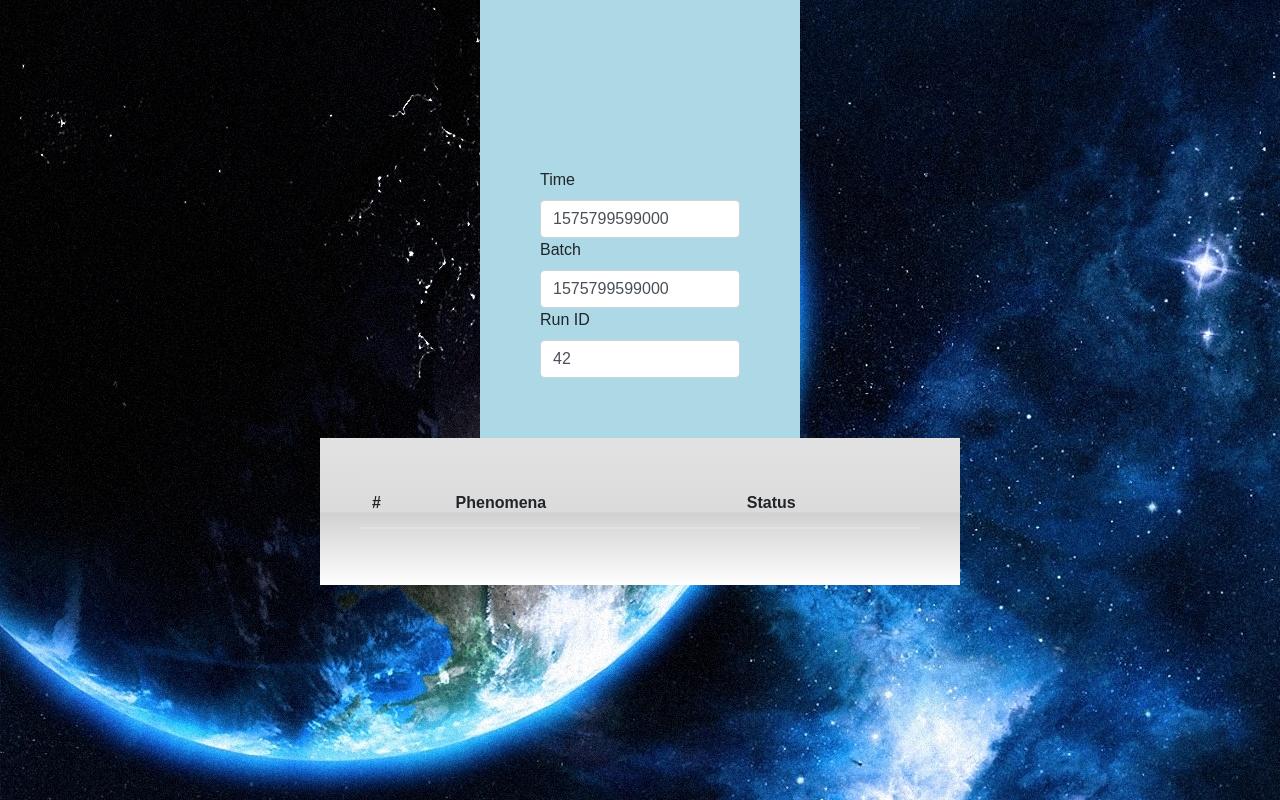
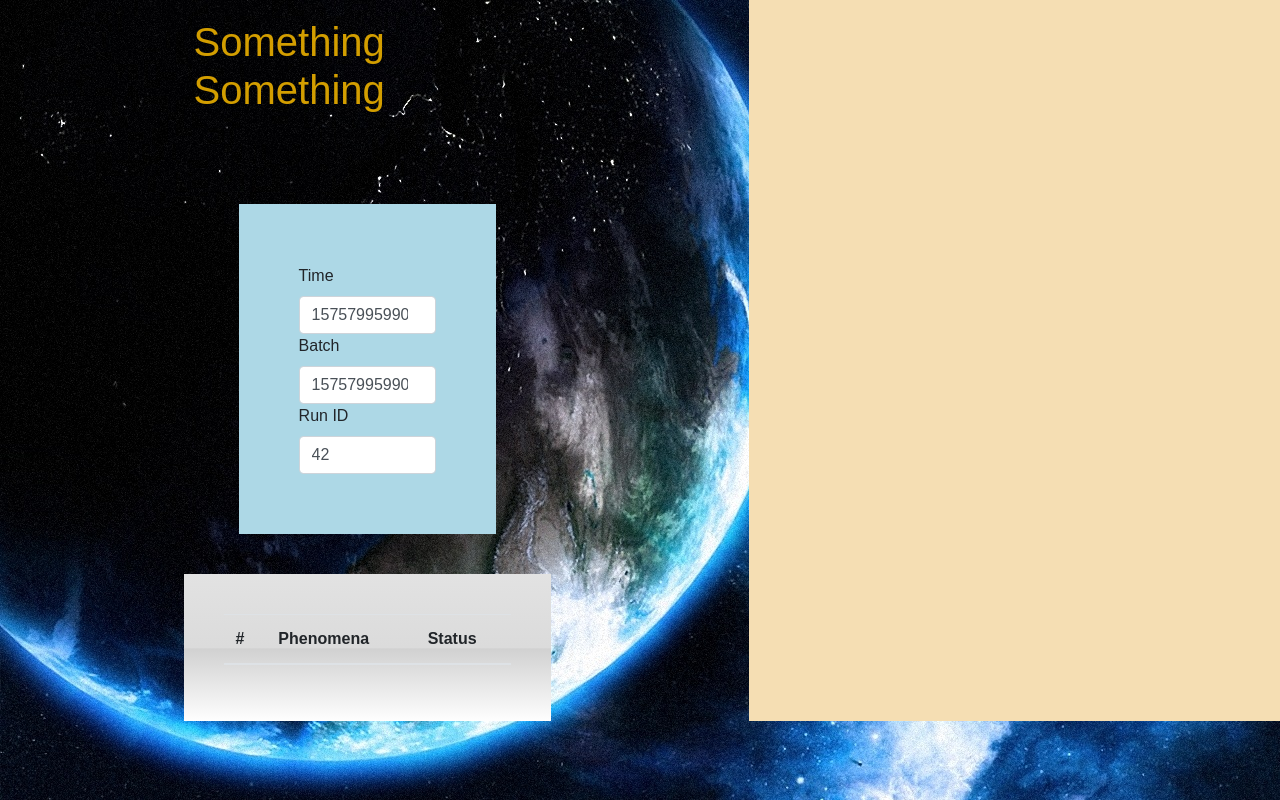
Before and after one commit to roiDaniela/LSGui, a plain HTML site: page public/index.html in a window 1280 px wide. Drawn offline with Linux system fonts and the light colour scheme; no server answers.

Commit message:
add logger

```diff
--- a/public/index.html
+++ b/public/index.html
@@ -9,13 +9,13 @@
 </head>
 <body>
 
-
+<div class="row">
+    <div class="col-lg-7">
         <div class="hero-image">
+            <div class="header title">
+                <h1>Something Something</h1>
+            </div>
             <div class="head-container center_div">
-        <div class="header title">
-<!--            <img src="./star.png" alt="logo" />-->
-            <h1></h1>
-        </div>
                     <div class="col-xs-4">
                         <label for="time">Time</label>
                         <input type="number" class="form-control" id="time">
@@ -32,7 +32,8 @@
                     </div>
             </div>
 
-    <div class="container">
+
+            <div class="container phenomena">
                 <table class="table">
                     <thead>
                     <tr>
@@ -46,6 +47,12 @@
                 </table>
             </div>
         </div>
+    </div>
+    <div id="logger" class="col-lg-5" style="background-color:wheat;">
+    </div>
+</div>
+
+</div>
     <script  src="./bootstrap.min.js"></script>
     <script  src="jquery-3.4.1.min.js"></script>
     <script  src="main.js"></script>
--- a/public/main.css
+++ b/public/main.css
@@ -1,7 +1,7 @@
 .head-container {
     background-size: cover;
     background-color: lightblue;
-    width: 50%;
+    width: 70%;
     /*background: rgb(226,226,226); !* Old browsers *!*/
     /*background: -moz-linear-gradient(top,  rgba(226,226,226,1) 0%, rgba(219,219,219,1) 50%, rgba(209,209,209,1) 51%, rgba(254,254,254,1) 100%); !* FF3.6+ *!*/
     /*background: -webkit-gradient(linear, left top, left bottom, color-stop(0%,rgba(226,226,226,1)), color-stop(50%,rgba(219,219,219,1)), color-stop(51%,rgba(209,209,209,1)), color-stop(100%,rgba(254,254,254,1))); !* Chrome,Safari4+ *!*/
@@ -24,6 +24,7 @@
     position: relative;
     top: 18px;
     left: 10px;
+    color: #d39e00;
 }
 
 body {
@@ -75,6 +76,11 @@ body {
     background: linear-gradient(to bottom,  rgba(226,226,226,1) 0%,rgba(219,219,219,1) 50%,rgba(209,209,209,1) 51%,rgba(254,254,254,1) 100%); /* W3C */
     filter: progid:DXImageTransform.Microsoft.gradient( startColorstr='#e2e2e2', endColorstr='#fefefe',GradientType=0 ); /* IE6-9 */
     padding: 40px;
+}
+
+.phenomena{
+    padding-top: 40px;
+    margin-top: 40px;
 }
 
 .led-box {
--- a/public/main.js
+++ b/public/main.js
@@ -7,6 +7,7 @@ function UpdateTable(){
         console.log(`${index}: ${key} = ${value}`);
         if(value){
             $('#tbl-body').append('<tr><th scope="row">'+index+'</th><td>'+key+'</td><td><div class="led-box"><div class="led-red"></div></div></td></tr>');
+            $("#logger").append($( "<p>"+ "<strong>Phenomena: </strong>" +  key +  " <strong>ID: " + "</strong>" + $("#rID").val() + " <strong>Time: " + "</strong>" + $("#time").val() + " <strong>Batch time: </strong>" + $("#batch").val() + "</p>" ) )
         }
         else{
             $('#tbl-body').append('<tr><th scope="row">'+index+'</th><td>'+key+'</td><td><div class="led-box"><div class="led-green"></div></div></td></tr>');
```
Lines whose indentation alone changed are shown as unchanged.
